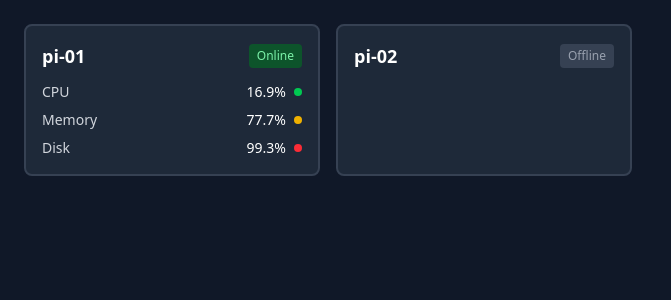
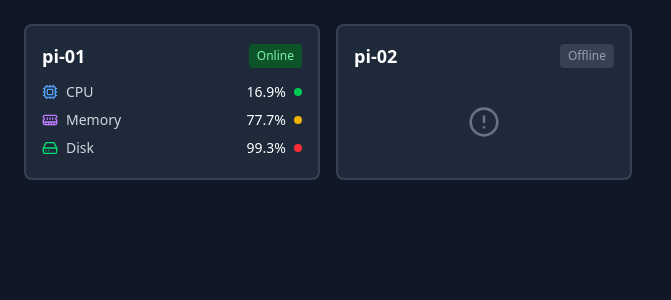
Before and after one commit to gabrielg2020/monitor-frontend, a React (Vite) app: page / in a window 1280 px wide. Shown: the top 300 px of the page, without its empty margins (0-671 px from the left). Built offline with nearby package versions, Linux system fonts and the light colour scheme.

Commit message:
feat: add icons
Signed-off-by: Gabriel Guimaraes <80750139+gabrielg2020@users.noreply.github.com>

```diff
--- a/package.json
+++ b/package.json
@@ -11,6 +11,7 @@
   },
   "dependencies": {
     "@tailwindcss/vite": "^4.1.14",
+    "lucide-react": "^0.546.0",
     "react": "^19.1.1",
     "react-dom": "^19.1.1",
     "tailwindcss": "^4.1.14"
--- a/src/components/dashboard/MetricCard.tsx
+++ b/src/components/dashboard/MetricCard.tsx
@@ -1,4 +1,5 @@
 import {getUsageColour} from "../../utils/usageHelpers.ts";
+import {AlertCircle, Cpu, HardDrive, MemoryStick} from "lucide-react";
 
 interface MetricCardProps {
     hostname: string;
@@ -18,6 +19,10 @@ function MetricCard({ hostname, isOnline, cpuUsage, memoryUsage, diskUsage }: Me
                     <h2 className="text-lg font-semibold text-white">{hostname}</h2>
                     <span className="px-2 py-1 text-xs rounded bg-gray-700 text-gray-400">Offline</span>
                 </div>
+                {/*Body*/}
+                <div className="flex items-center justify-center h-20 text-gray-500">
+                    <AlertCircle className="w-8 h-8" />
+                </div>
             </div>
         )
     }
@@ -33,21 +38,30 @@ function MetricCard({ hostname, isOnline, cpuUsage, memoryUsage, diskUsage }: Me
             {/*Body*/}
             <div className="space-y-2">
                 <div className="flex items-center justify-between">
-                    <span className="text-sm text-gray-300">CPU</span>
+                    <div className="flex items-center gap-2">
+                        <Cpu className="w-4 h-4 text-blue-400"/>
+                        <span className="text-sm text-gray-300">CPU</span>
+                    </div>
                     <div className="flex items-center gap-2">
                         <span className="text-sm font-medium text-white">{cpuUsage + "%"}</span>
                         <div className={`w-2 h-2 rounded-full ${getUsageColour(cpuUsage)}`}></div>
                     </div>
                 </div>
                 <div className="flex items-center justify-between">
-                    <span className="text-sm text-gray-300">Memory</span>
+                    <div className="flex items-center gap-2">
+                        <MemoryStick className="w-4 h-4 text-purple-400"/>
+                        <span className="text-sm text-gray-300">Memory</span>
+                    </div>
                     <div className="flex items-center gap-2">
                         <span className="text-sm font-medium text-white">{memoryUsage + "%"}</span>
                         <div className={`w-2 h-2 rounded-full ${getUsageColour(memoryUsage)}`}></div>
                     </div>
                 </div>
                 <div className="flex items-center justify-between">
-                    <span className="text-sm text-gray-300">Disk</span>
+                    <div className="flex items-center gap-2">
+                        <HardDrive className="w-4 h-4 text-green-400"/>
+                        <span className="text-sm text-gray-300">Disk</span>
+                    </div>
                     <div className="flex items-center gap-2">
                         <span className="text-sm font-medium text-white">{diskUsage + "%"}</span>
                         <div className={`w-2 h-2 rounded-full ${getUsageColour(diskUsage)}`}></div>
```
Also changed, not shown: 1 other file (tests, documents, lock files or other folders).
